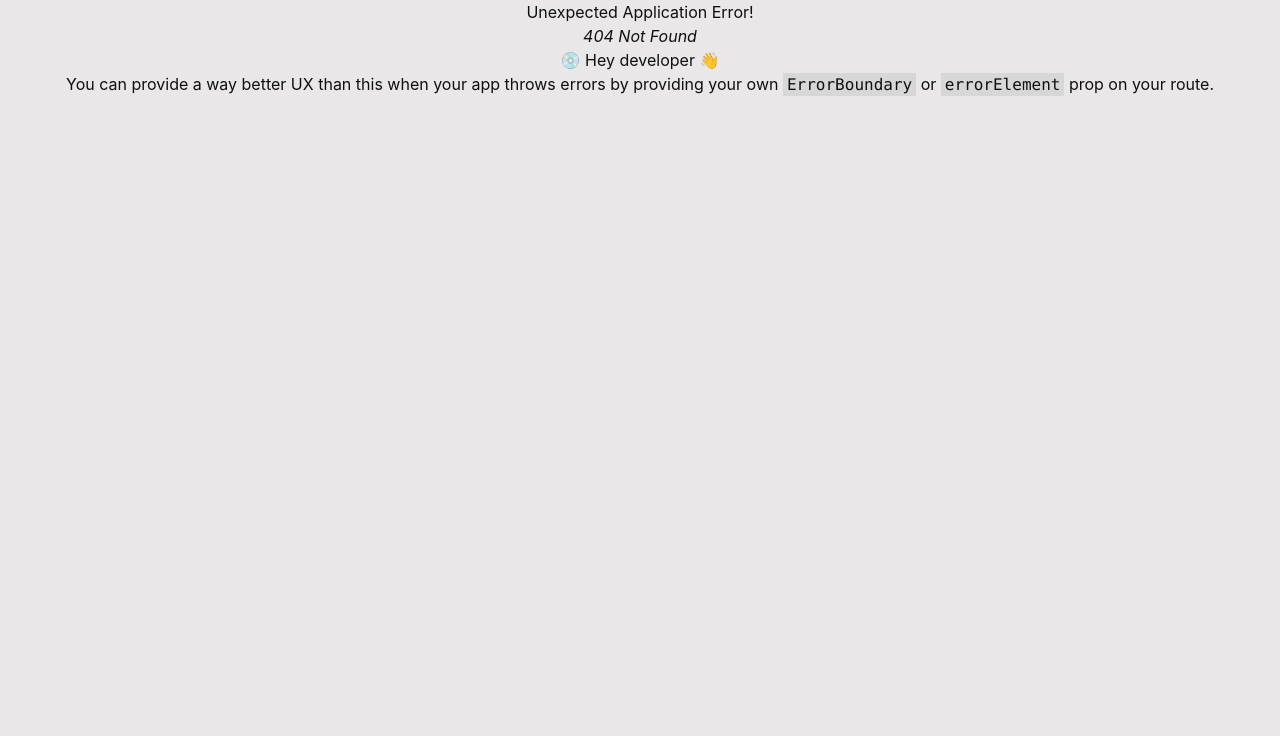
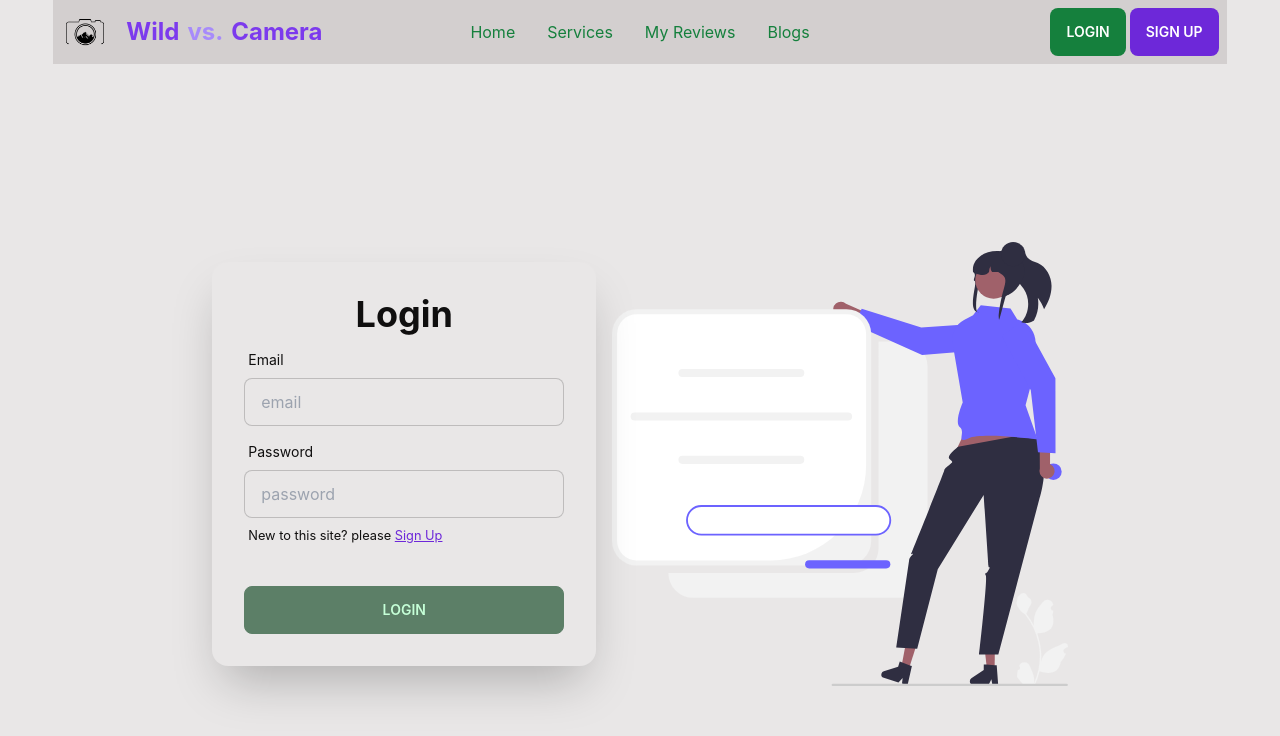
Before and after one commit to Fahim-05/wild-vs-camera-client, a React (Create React App) app: page /logIn in a window 1280 px wide. Before the commit this address had no page. Shown: the top 736 px of the page. Built offline with nearby package versions, Linux system fonts and the light colour scheme.

Commit message:
login page done

```diff
--- a/src/Pages/Home/About/About.js
+++ b/src/Pages/Home/About/About.js
@@ -11,7 +11,7 @@ const About = () => {
                     <img src={person} className="absolute w-20 h-20 top-2 left-2 rounded-lg border-4 border-violet-600" alt=''/>
                 </div>
                 <div className='w-1/2'>
-                    <p className='text-violet-600 font-bold my-3 text-xl text-right'>About Me</p>
+                    <p className='text-violet-600 font-bold my-3 text-xl text-right hover:underline'>About Me</p>
                     <h1 className="text-5xl font-bold text-end text-orange-600">Experienced <br/>for<br/> Professional Click</h1>
                     <p className="py-6 text-right text-gray-500">I provide professional service and consultancy about wild photography in different categories. You can choose on of them, and review my works. Thank you.</p>
                     <button className="btn bg-green-700 hover:bg-green-800 shadow-xl">Appointment</button>
--- a/src/Pages/Home/Home/Home.js
+++ b/src/Pages/Home/Home/Home.js
@@ -2,13 +2,14 @@ import React from 'react';
 import About from '../About/About';
 import Banner from '../Banner/Banner';
 import Footer from '../Footer/Footer';
+import Services from '../Services/Services';
 
 const Home = () => {
     return (
         <div>
             <Banner></Banner>
+            <Services></Services>
             <About></About>
-
             <Footer></Footer>
         </div>
     );
--- /dev/null
+++ b/src/Pages/Home/Services/Services.js
@@ -0,0 +1,17 @@
+import React from 'react';
+
+const services = () => {
+    return (
+        <div>
+            <div>
+                <p>I Provide</p>
+                <small>Lorem ipsum dolor sit amet consectetur adipisicing elit. Sint, libero!</small>
+            </div>
+            <div>
+
+            </div>
+        </div>
+    );
+};
+
+export default services;
--- /dev/null
+++ b/src/Pages/Login/Login.js
@@ -0,0 +1,40 @@
+import React from 'react';
+import { Link } from 'react-router-dom';
+import login from '../../assets/login/login.svg';
+
+const Login = () => {
+    return (
+        <div className="hero min-h-screen">
+            <div className="hero-content flex-row-reverse">
+                <div className="text-center lg:text-left">
+                    <img src={login} alt='' />
+                </div>
+                <div className="card flex-shrink-0 w-full max-w-sm shadow-2xl bg-base-100">
+                    <div className="card-body">
+                        <h1 className="text-4xl font-bold">Login</h1>
+                        <div className="form-control">
+                            <label className="label">
+                                <span className="label-text">Email</span>
+                            </label>
+                            <input type="text" placeholder="email" className="input input-bordered" />
+                        </div>
+                        <div className="form-control">
+                            <label className="label">
+                                <span className="label-text">Password</span>
+                            </label>
+                            <input type="text" placeholder="password" className="input input-bordered" />
+                            <label className="label">
+                               <small>New to this site? please <Link to='/signUp' className='text-violet-700 underline'>Sign Up</Link></small>
+                            </label>
+                        </div>
+                        <div className="form-control mt-6">
+                            <button className="btn btn-primary">Login</button>
+                        </div>
+                    </div>
+                </div>
+            </div>
+        </div>
+    );
+};
+
+export default Login;
--- a/src/Pages/Shared/Header/Header.js
+++ b/src/Pages/Shared/Header/Header.js
@@ -19,8 +19,9 @@ const Header = () => {
 
                     </ul>
                 </div>
-                <div className="navbar-end">
-                    <button className='btn'></button>
+                <div className="navbar-end gap-1">
+                    <Link to='/logIn'><button className='btn btn-outline bg-green-700 text-white hover:bg-green-900 border-none'>Login</button></Link>
+                    <Link to='/signUp'><button className='btn btn-outline bg-violet-700 text-white hover:bg-violet-900 border-none'>Sign Up</button></Link>
                 </div>
             </div>
         </div>
--- a/src/Router/Routes/Routes.js
+++ b/src/Router/Routes/Routes.js
@@ -2,6 +2,7 @@ import { createBrowserRouter } from "react-router-dom";
 import Main from "../../layout/Main";
 import Blogs from "../../Pages/Blogs/Blogs";
 import Home from "../../Pages/Home/Home/Home";
+import Login from "../../Pages/Login/Login";
 
 const router = createBrowserRouter([
     {
@@ -15,6 +16,10 @@ const router = createBrowserRouter([
         {
           path: '/blogs',
           element: <Blogs></Blogs>
+        },
+        {
+          path: '/logIn',
+          element: <Login></Login>
         }
       ]
     }
```
Also changed, not shown: src/assets/login/login.svg (added).
